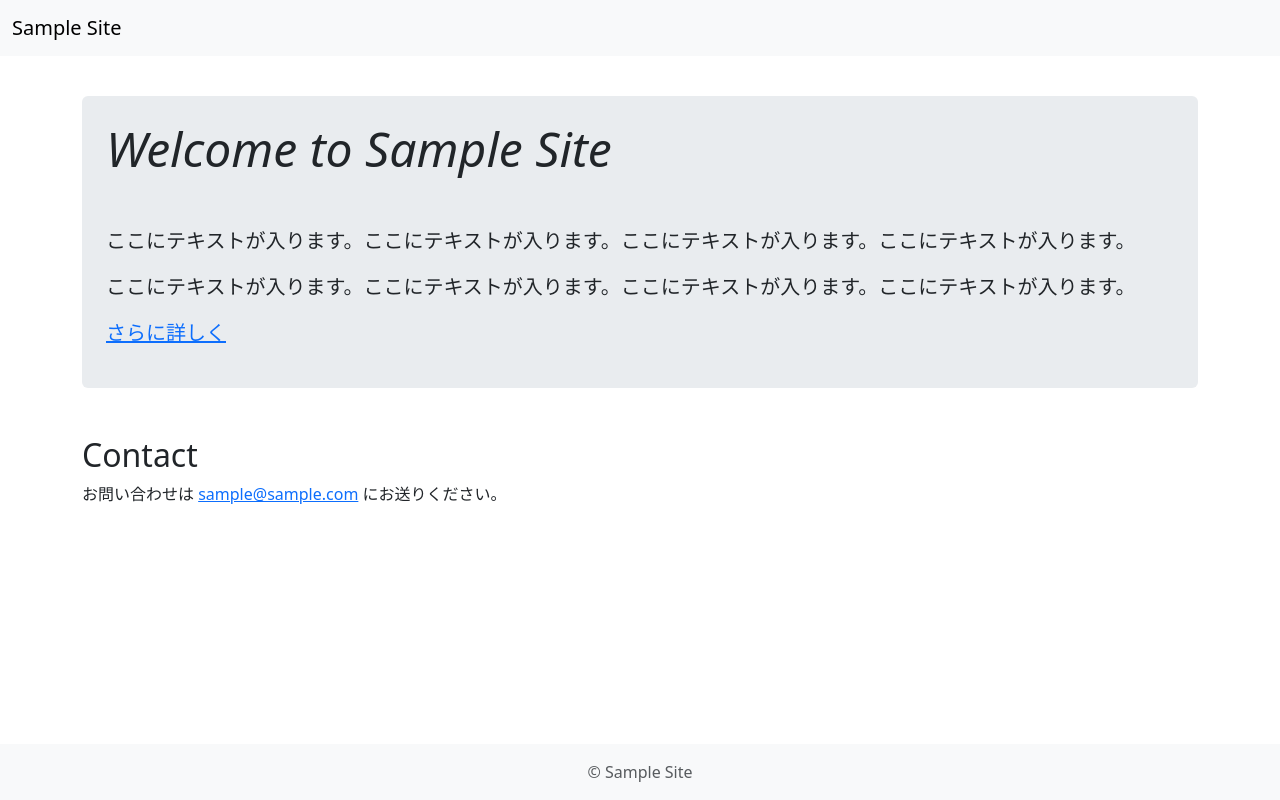
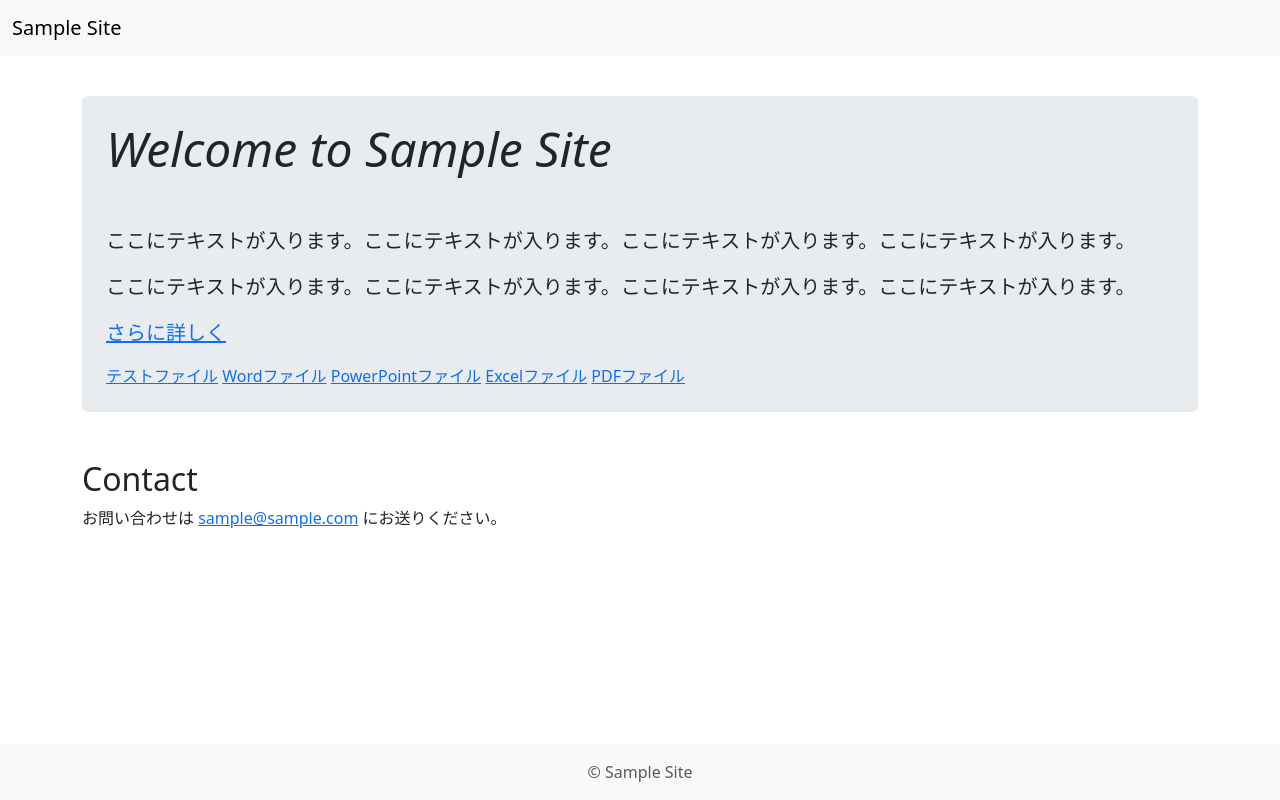
Before and after one commit to akkomats/akkomats.github.io, a plain HTML site: page index.html in a window 1280 px wide. Drawn offline with nearby package versions, Linux system fonts and the light colour scheme.

Commit message:
Update index.html

```diff
--- a/index.html
+++ b/index.html
@@ -23,6 +23,11 @@
             <p class="lead mt-5">ここにテキストが入ります。ここにテキストが入ります。ここにテキストが入ります。ここにテキストが入ります。</p>
             <p class="lead">ここにテキストが入ります。ここにテキストが入ります。ここにテキストが入ります。ここにテキストが入ります。</p>
             <p class="lead"><a href="about.html">さらに詳しく</a></p>
+            <a href="files/Text.txt">テストファイル</a>
+            <a href="files/Word.docx">Wordファイル</a>
+            <a href="files/PowerPoint.pptx">PowerPointファイル</a>
+            <a href="files/Excel.xlsx">Excelファイル</a>
+            <a href="files/PDF.pdf">PDFファイル</a>
         </div>
         <div class="row my-5">
             <h2>Contact</h2>
```
